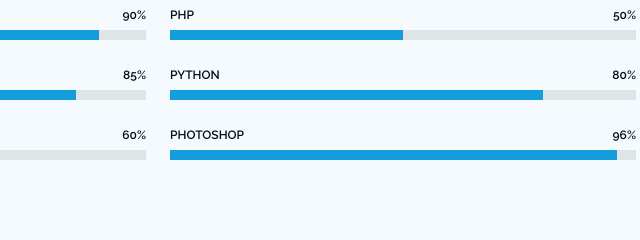
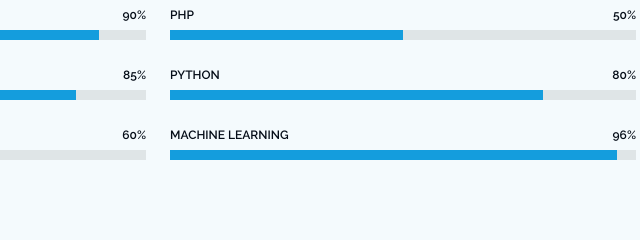
Before and after one commit to Malhar3888/Portfolio, a plain HTML site: page index.html in a window 1280 px wide. Shown: the part 1800-2040 px from the top of the page, 632-1272 px from the left. Drawn offline with Linux system fonts and the light colour scheme.

Commit message:
photoshop to ML
Photoshop to ML

```diff
--- a/index.html
+++ b/index.html
@@ -252,7 +252,7 @@
             </div><!-- End Skills Item -->
 
             <div class="progress">
-              <span class="skill"><span>Photoshop</span> <i class="val">96%</i></span>
+              <span class="skill"><span>Machine Learning</span> <i class="val">96%</i></span>
               <div class="progress-bar-wrap">
                 <div class="progress-bar" role="progressbar" aria-valuenow="96" aria-valuemin="0" aria-valuemax="100"></div>
               </div>
```
